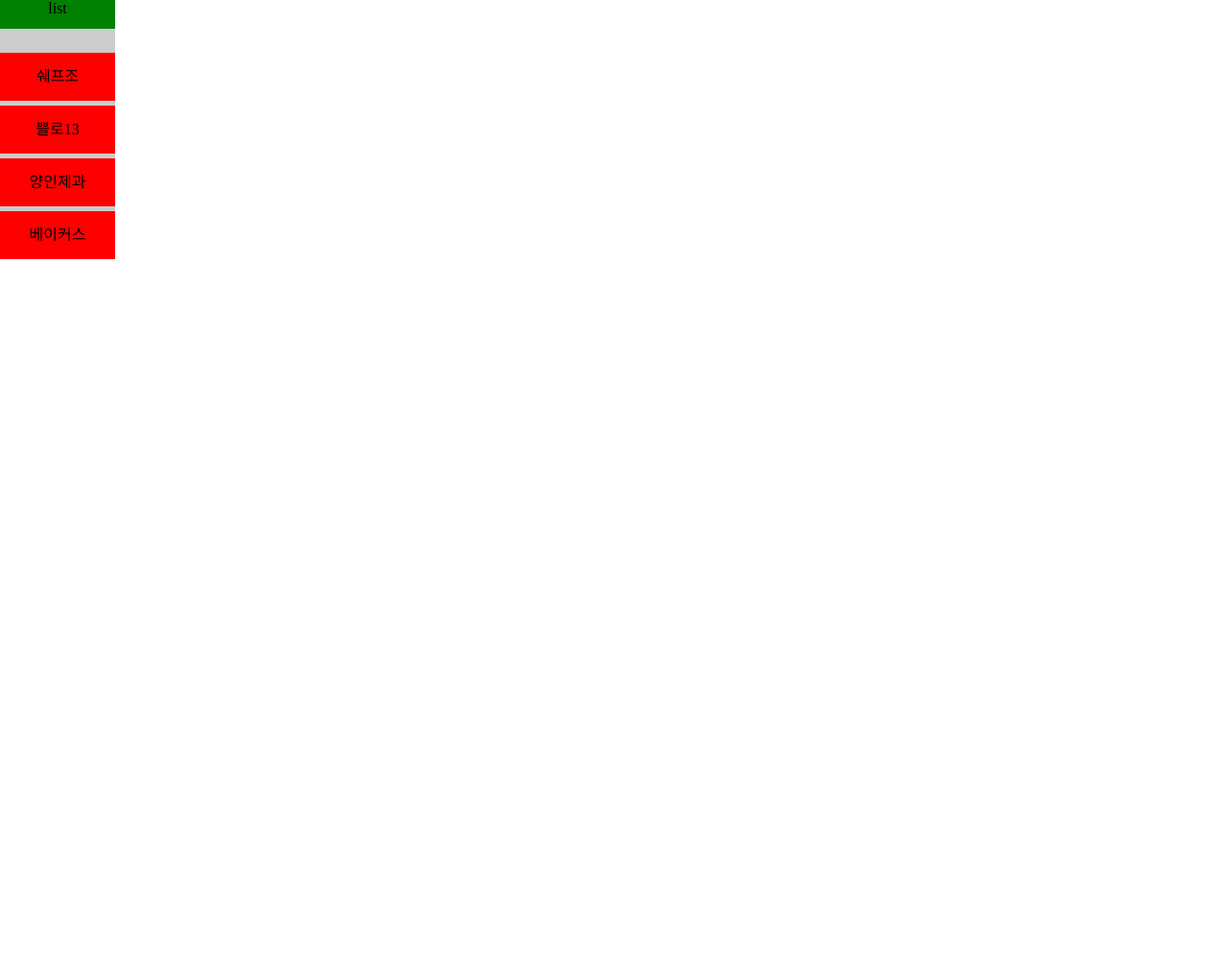
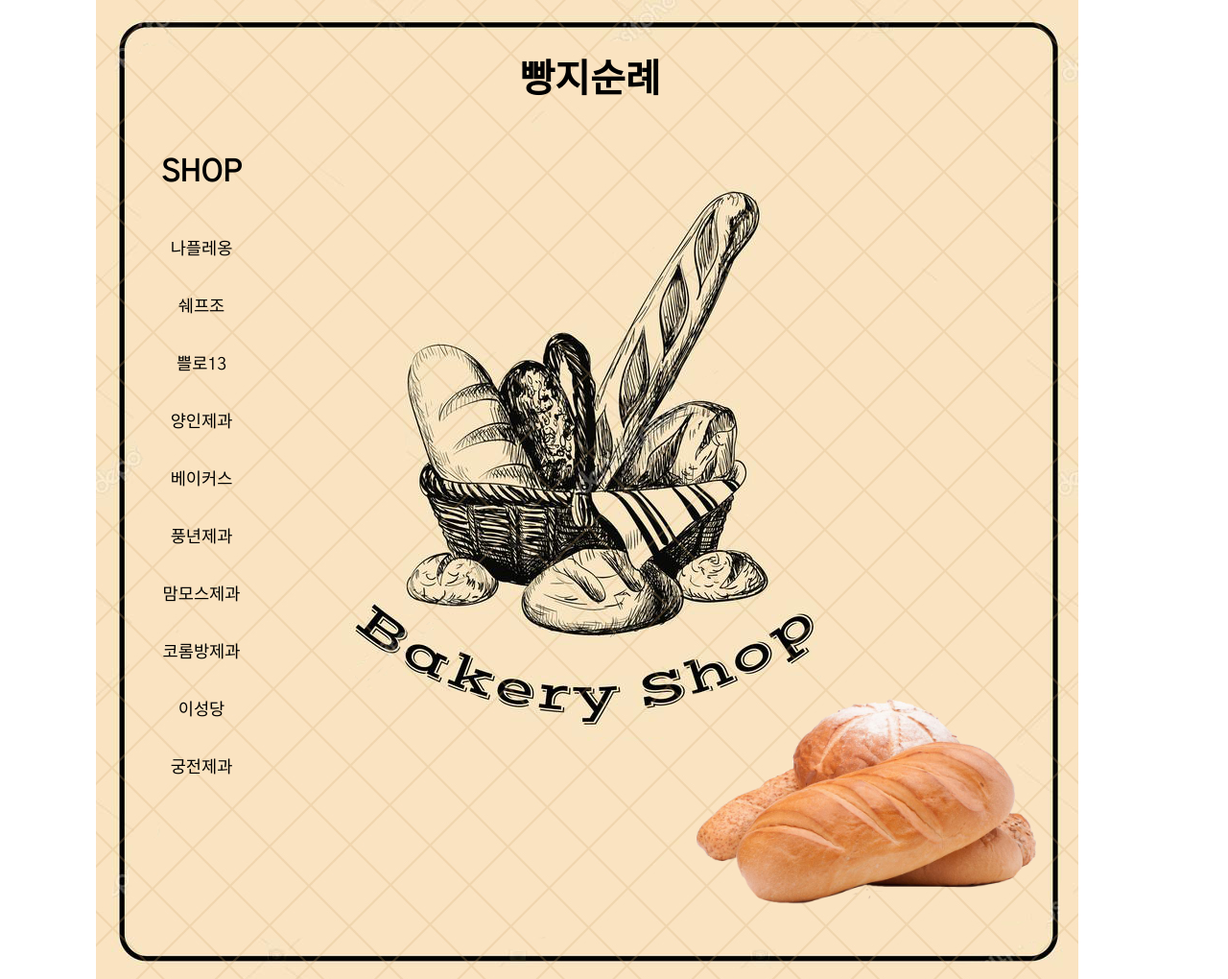
Before and after one commit to coral735/0425, a plain HTML site: page index.html in a window 1280 px wide. Shown: the whole page at 96% size. Before the commit the page ends 800 px from the top, so only its background shows below. Drawn offline with Linux system fonts and the light colour scheme.

Commit message:
Add files via upload

```diff
--- a/index.html
+++ b/index.html
@@ -3,27 +3,53 @@
 <head>
 	<meta charset="utf-8">
 	<title>빵지순례</title>
+	<link href="https://fonts.googleapis.com/css?family=Gothic+A1" rel="stylesheet">
 	<style>
+		body {font-family: 'Gothic A1', sans-serif;}
 		*{margin:0; padding:0;}
 		a:link, a:active, a:visited {text-decoration: none; color:black;}
 		ul, ol, li {list-style: none;}
-		nav { width:120px; background:#CCC;  height:270px; }
-		nav #logo {width:120px; background:red; height:30px; text-align: center; margin-bottom: 20px; }
-		nav #logo a{display:block; height:30px; background: green;  }
-		nav #main li { background:green; margin-top:5px; width:120px; height: 50px; line-height:50px; text-align: center; float: left; list-style: none;}
+		#bg {margin:auto; position:relative; background: url('./img/bread2.jpg'); width:1080px; height:1020px; background-repeat: no-repeat;}
 
-		nav #main a {background: red; display: block;}
-		nav #main a:hover {background: yellow; display: block;}
+		nav { width:140px;   height:610px; position:absolute; top:160px; left:40px; }
+		#title { position:relative; text-align:center; top:50px; left:-25px; font-weight: bold; font-size:2.5em;  }
+		h1 {transition: 2s;}
+		h1:hover{transform: rotateY(360deg);}
+		nav #logo {width:140px; height:50px; text-align: center; margin-bottom: 20px; font-size: 1.3em; }
+		nav #main li {  margin-top:5px; margin-bottom:5px;  width:140px; height: 50px; line-height:50px; text-align: center; float: left; list-style: none; font-size:1.1em;}
 
+		nav #main a { display: block;}
+		nav #main a:hover { display: block; font-weight:900;}
+		.bg {margin:auto; background: gray; width:1280px; height:1280px; overflow:hidden;}
 
+		img{width: 85%; transition: 2s; }
+		img:hover{transform: rotateY(360deg);}
+
+		.br2 { position:absolute; top:690px; left:616px; width:35%;}
 	</style>
 </head>
 <body>
+	<header>
+
+	</header>
+
+	<div id="bg">
+		<h1 id="title">빵지순례</h1>
+
+
+		<img src="./img/b2.png" class="br2"/>
+
 		<nav>
+
 			<div id="logo">
-			<a href="#">list</a>
+				<h1>SHOP</h1>
 			</div>
+
 			<ul id="main">
+
+				<li>
+					<a href="https://blog.naver.com/invest09/220271883253" target="_blank">나플레옹</a>
+				</li>
 
 				<li>
 					<a href="https://blog.naver.com/jenkong07/221142946957" target="_blank">쉐프조</a>
@@ -41,8 +67,34 @@
 					<a href="https://blog.naver.com/nuts1946/221241009098" target="_blank">베이커스</a>
 				</li>
 
+				<li>
+					<a href="https://blog.naver.com/benjo11?Redirect=Log&logNo=221218480153&proxyReferer=https%3A%2F%2Fsearch.naver.com%2Fsearch.naver%3Fwhere%3Dpost%26sm%3Dtab_jum%26query%3D%25ED%2592%258D%25EB%2585%2584%25EC%25A0%259C%25EA%25B3%25BC" target="_blank">풍년제과</a>
+				</li>
+
+				<li>
+					<a href="https://blog.naver.com/jineunjoo502?Redirect=Log&logNo=221149609245&proxyReferer=https%3A%2F%2Fsearch.naver.com%2Fsearch.naver%3Fsm%3Dtab_hty.top%26where%3Dpost%26query%3D%25EB%25A7%2598%25EB%25AA%25A8%25EC%258A%25A4%25EC%25A0%259C%25EA%25B3%25BC%26oquery%3D%25ED%2592%258D%25EB%2585%2584%25EC%25A0%259C%25EA%25B3%25BC%26tqi%3DTWJPhwpVuEVssZOK4E0ssssstaw-337410" target="_blank">맘모스제과</a>
+				</li>
+
+				<li>
+					<a href="https://blog.naver.com/hyesook0718/221170084276"_blank">코롬방제과</a>
+				</li>
+
+				<li>
+					<a href="https://blog.naver.com/lhhljw/221259601910"_blank">이성당</a>
+				</li>
+
+				<li>
+					<a href="https://rira8989.blog.me/221208849418"_blank">궁전제과</a>
+				</li>
+
 			</ul>
 		</nav>
+	</div>
+
+
+
+
+
 
 	</body>
 	</html>
```
Also changed, not shown: img/b2.jpg (added), img/b2.png (added), img/bread.jpg (added), img/bread2.jpg (added). Lines whose indentation alone changed are shown as unchanged.
